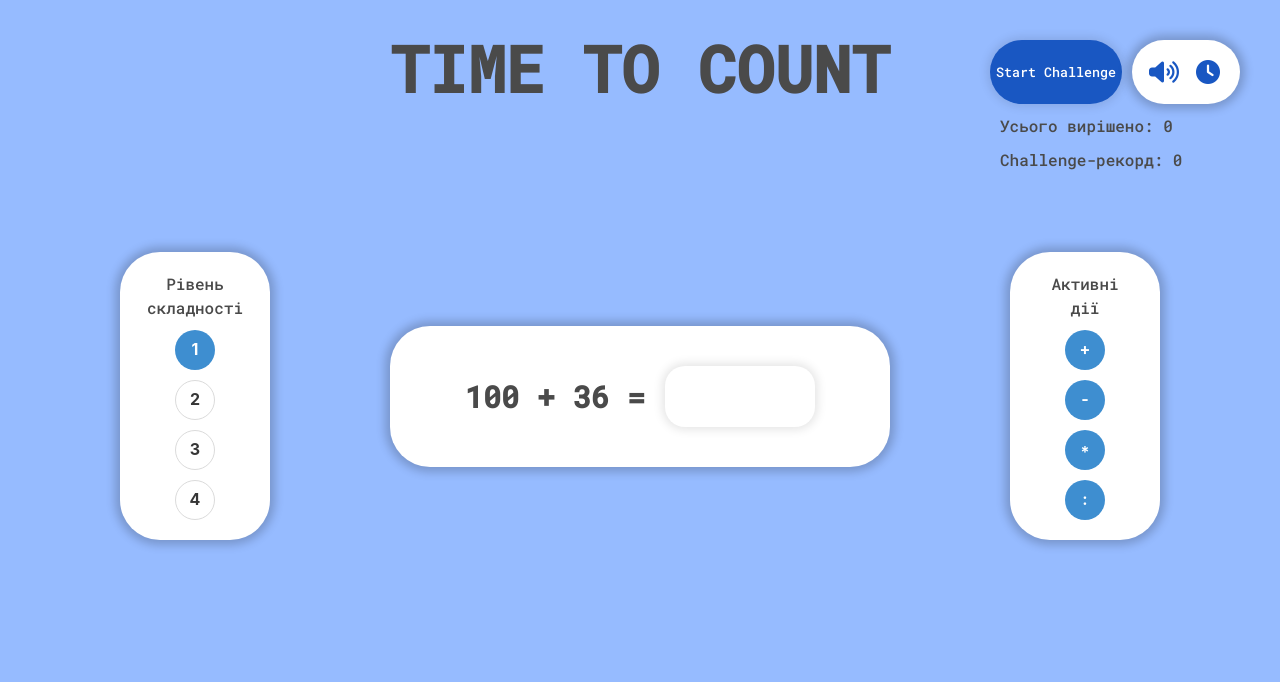
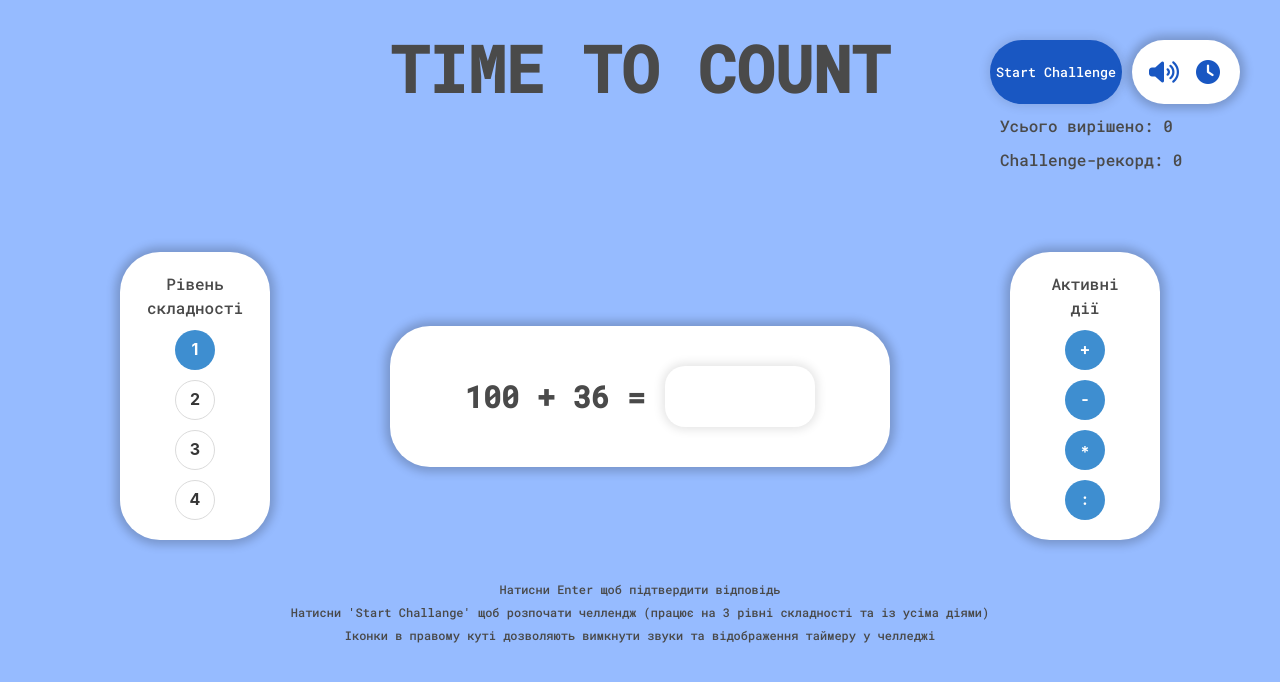
Before and after one commit to Daniilart01/Count_App, a React (Vite) app: page / in a window 1280 px wide. Shown: the top 682 px of the page. Built offline with nearby package versions, Linux system fonts and the light colour scheme.

Commit message:
add description

```diff
--- a/src/App.scss
+++ b/src/App.scss
@@ -5,7 +5,7 @@ $expression-size: 30px;
   min-height: 100vh;
   display: flex;
   align-items: center;
-  gap: 10vh;
+  gap: 5vh;
   flex-direction: column;
   position: relative;
 
@@ -56,6 +56,7 @@ $expression-size: 30px;
   &__container {
     min-width: 100vw;
     display: flex;
+    padding-top: 5vh;
     justify-content: space-evenly;
     align-items: center;
   }
@@ -184,6 +185,19 @@ $expression-size: 30px;
       padding-bottom: 3px;
     }
   }
+
+  &__info {
+    display: flex;
+    flex-direction: column;
+    gap: 5px;
+
+    &-paragraph {
+      font-family: 'Roboto Mono', monospace;
+      font-size: 12px;
+      color: rgb(73, 73, 73);
+      text-align: center;
+    }
+  }
 }
 
 .header {
--- a/src/App.tsx
+++ b/src/App.tsx
@@ -357,6 +357,18 @@ export const App: React.FC = () => {
           </button>
         </div>
       </div>
+
+      <div className='main__info'>
+        <p className="main__info-paragraph">
+          Натисни Enter щоб підтвердити відповідь
+        </p>
+        <p className="main__info-paragraph">
+          Натисни 'Start Challange' щоб розпочати челлендж (працює на 3 рівні складності та із усіма діями)
+        </p>
+        <p className="main__info-paragraph">
+          Іконки в правому куті дозволяють вимкнути звуки та відображення таймеру у челледжі
+        </p>
+      </div>
     </div>
   )
 };
```
